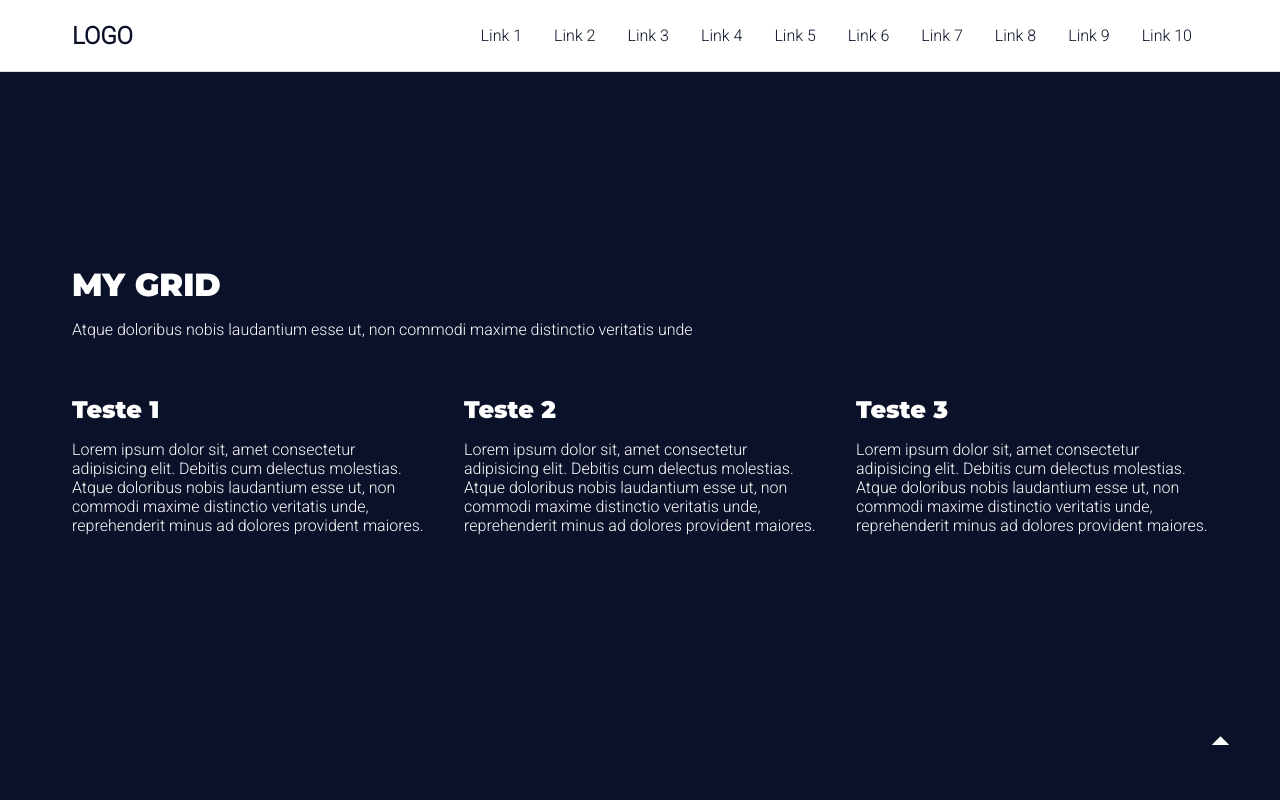
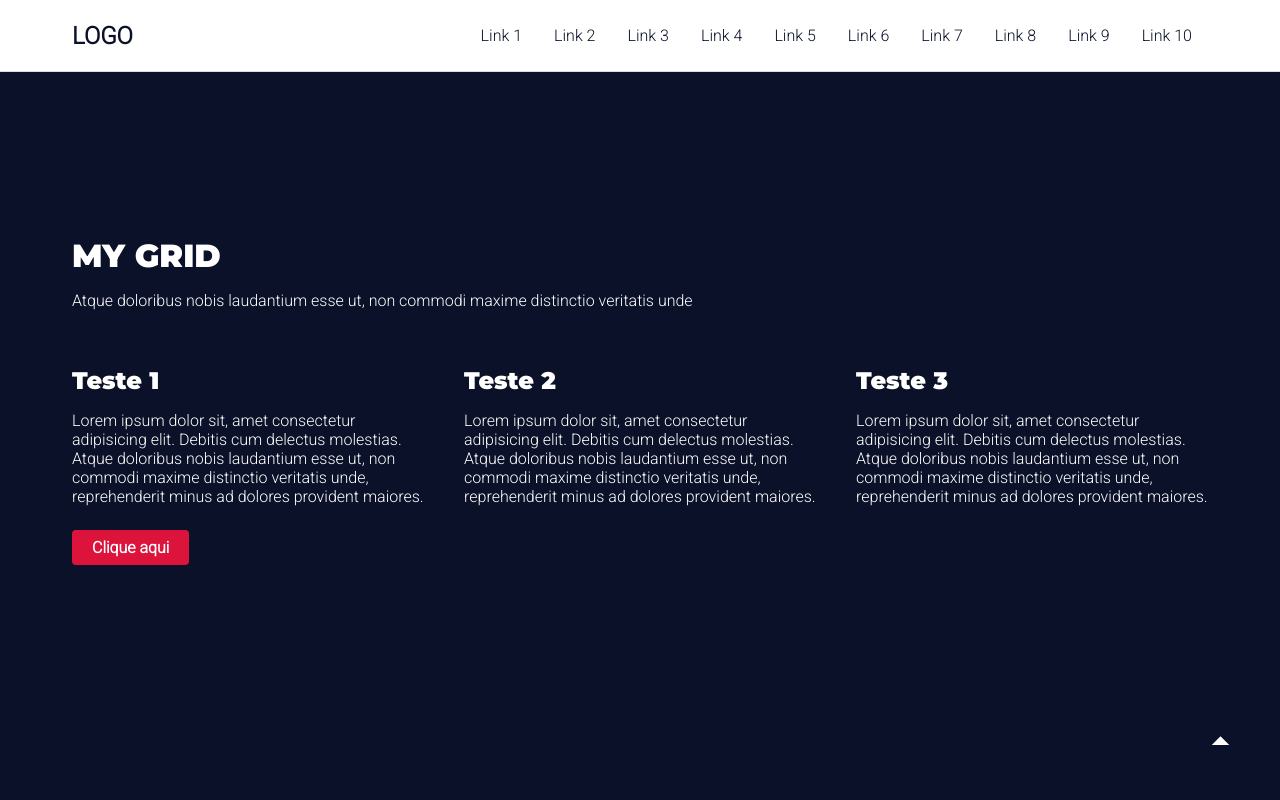
Before and after one commit to Kakaziu/Landing-page-creator, a React (Vite) app: page / in a window 1280 px wide. Shown: the top 800 px of the page. Built offline with nearby package versions, Linux system fonts and the light colour scheme.

Commit message:
fix: add button in section-grid-text

```diff
--- a/src/components/Button/styles.js
+++ b/src/components/Button/styles.js
@@ -12,7 +12,9 @@ const buttonSizes = {
   `,
 };
 
-export const LinkContainer = styled.a``;
+export const LinkContainer = styled.a`
+  display: block;
+`;
 
 export const Button = styled.button`
   ${({ theme, size }) => css`
--- a/src/components/GridText/index.jsx
+++ b/src/components/GridText/index.jsx
@@ -2,9 +2,16 @@ import P from 'prop-types';
 import SectionBackground from '../SectionBackground';
 import * as Styled from './styles';
 import Heading from '../Heading';
+import Button from '../Button';
 import TextComponent from '../TextComponent';
 
-const GridText = ({ title, description, grid = [], background = false }) => {
+const GridText = ({
+  title,
+  description,
+  grid = [],
+  background = false,
+  button,
+}) => {
   return (
     <SectionBackground background={background}>
       <Styled.Container background={+background}>
@@ -20,6 +27,9 @@ const GridText = ({ title, description, grid = [], background = false }) => {
             </Styled.GridElement>
           ))}
         </Styled.GridContainer>
+        <Button url={button.urlButton} size={button.size}>
+          {button.textButton}
+        </Button>
       </Styled.Container>
     </SectionBackground>
   );
@@ -35,6 +45,7 @@ GridText.propTypes = {
     }),
   ),
   background: P.bool,
+  button: Button.propTypes,
 };
 
 export default GridText;
--- a/src/components/GridText/mock.js
+++ b/src/components/GridText/mock.js
@@ -20,4 +20,9 @@ export default {
         'Lorem ipsum dolor sit, amet consectetur adipisicing elit. Debitis cum delectus molestias. Atque doloribus nobis laudantium esse ut, non commodi maxime distinctio veritatis unde, reprehenderit minus ad dolores provident maiores.',
     },
   ],
+  button: {
+    textButton: 'Clique aqui',
+    urlButton: '#',
+    size: 'small',
+  },
 };
--- a/src/components/GridText/styles.js
+++ b/src/components/GridText/styles.js
@@ -1,5 +1,6 @@
 import styled, { css } from 'styled-components';
 import { Title as HeadingContainer } from '../Heading/styles';
+import { LinkContainer as Button } from '../Button/styles';
 
 export const GridElement = styled.div`
   ${({ theme }) => css`
@@ -39,5 +40,9 @@ export const Container = styled.div`
         background === 1 ? theme.colors.white : theme.colors.primaryColor
       }
     }
+
+    ${Button} {
+      margin-top: ${theme.spacings.medium}
+    }
   `}
 `;
```
